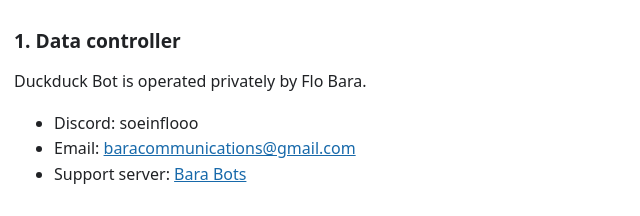
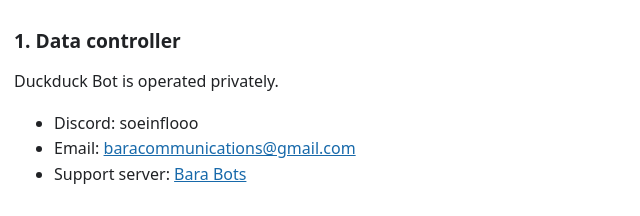
Before and after one commit to flothebara/duckduck-bot-legal, a plain HTML site: page privacy.html in a window 1280 px wide. Shown: the part 218-434 px from the top of the page, 279-919 px from the left. Drawn offline with Linux system fonts and the light colour scheme.

Commit message:
Update privacy policy data controller information

```diff
--- a/privacy.html
+++ b/privacy.html
@@ -14,7 +14,7 @@
     <p class="updated">Effective: 22 July 2026</p>
 
     <h2>1. Data controller</h2>
-    <p>Duckduck Bot is operated privately by Flo Bara.</p>
+    <p>Duckduck Bot is operated privately.</p>
     <ul>
       <li>Discord: soeinflooo</li>
       <li>Email: <a href="mailto:baracommunications@gmail.com">baracommunications@gmail.com</a></li>
```
